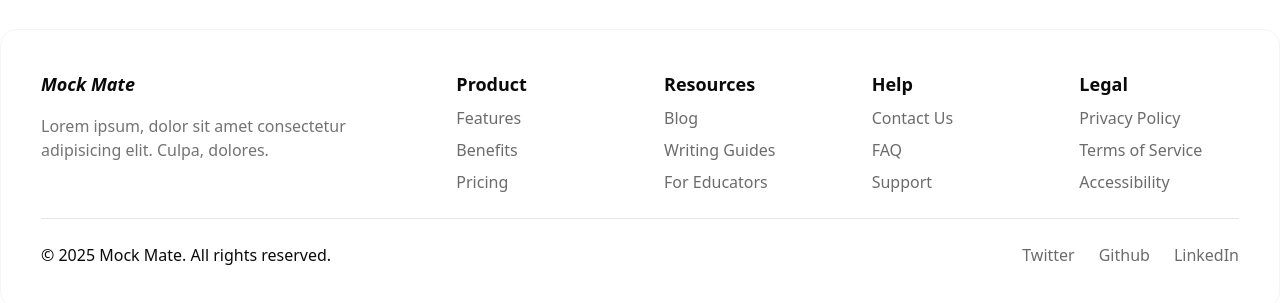
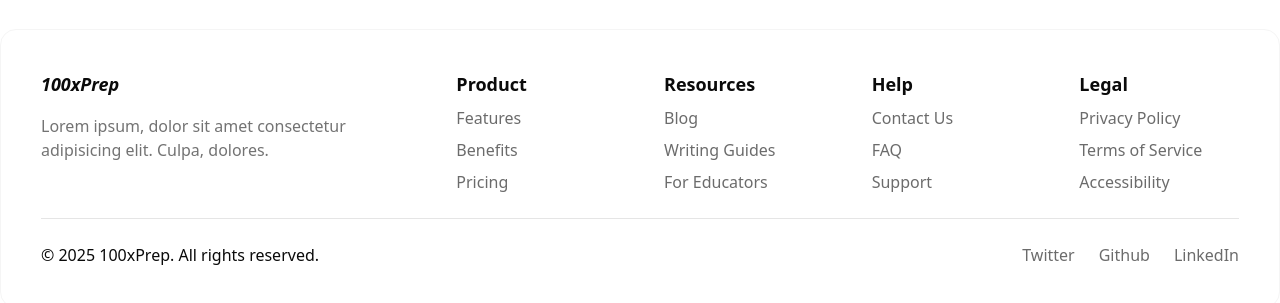
Before and after one commit to Anurag-Kochar-1/Super-30-Hackathon---Team-Wu-Shang-Clan-Frontend, a Next.js app: page / in a window 1280 px wide. Shown: the part 873-1176 px from the top of the page. Built offline with nearby package versions, Linux system fonts and the light colour scheme.

Commit message:
add: new name :)

```diff
--- a/app/interview/[id]/_components/controls.tsx
+++ b/app/interview/[id]/_components/controls.tsx
@@ -16,7 +16,7 @@ export const Controls = () => {
         isRecording,
         startMic,
         stopMic,
-        interviewSessionId, questionIndex, nextQuestion, transcription
+        interviewSessionId, questionIndex, nextQuestion
     } = useInterviewV2Store();
     const { isSpeaking } = useTtsStore()
     const interviewStore = useInterviewV2Store()
--- a/app/layout.tsx
+++ b/app/layout.tsx
@@ -16,7 +16,7 @@ const geistMono = Geist_Mono({
 });
 
 export const metadata: Metadata = {
-  title: "Mock Mate",
+  title: "100xPrep",
 };
 
 export default function RootLayout({
--- a/components/layouts/root/footer.tsx
+++ b/components/layouts/root/footer.tsx
@@ -89,7 +89,7 @@ export const Footer = () => {
                 <Separator className="my-6" />
                 <section className="flex flex-col md:flex-row justify-between items-center gap-4">
                     <h3 className="">
-                        &copy; 2025 Mock Mate. All rights reserved.
+                        &copy; 2025 100xPrep. All rights reserved.
                     </h3>
                     <div className="flex gap-6">
                         <Link href="https://twitter.com/" className="opacity-60 hover:opacity-100">
--- a/components/logo.tsx
+++ b/components/logo.tsx
@@ -4,7 +4,7 @@ import React from 'react'
 export const Logo = () => {
     return (
         <Link href="/" className="font-bold text-lg flex items-center italic">
-            Mock Mate
+            100xPrep
         </Link>
     )
 }
```
